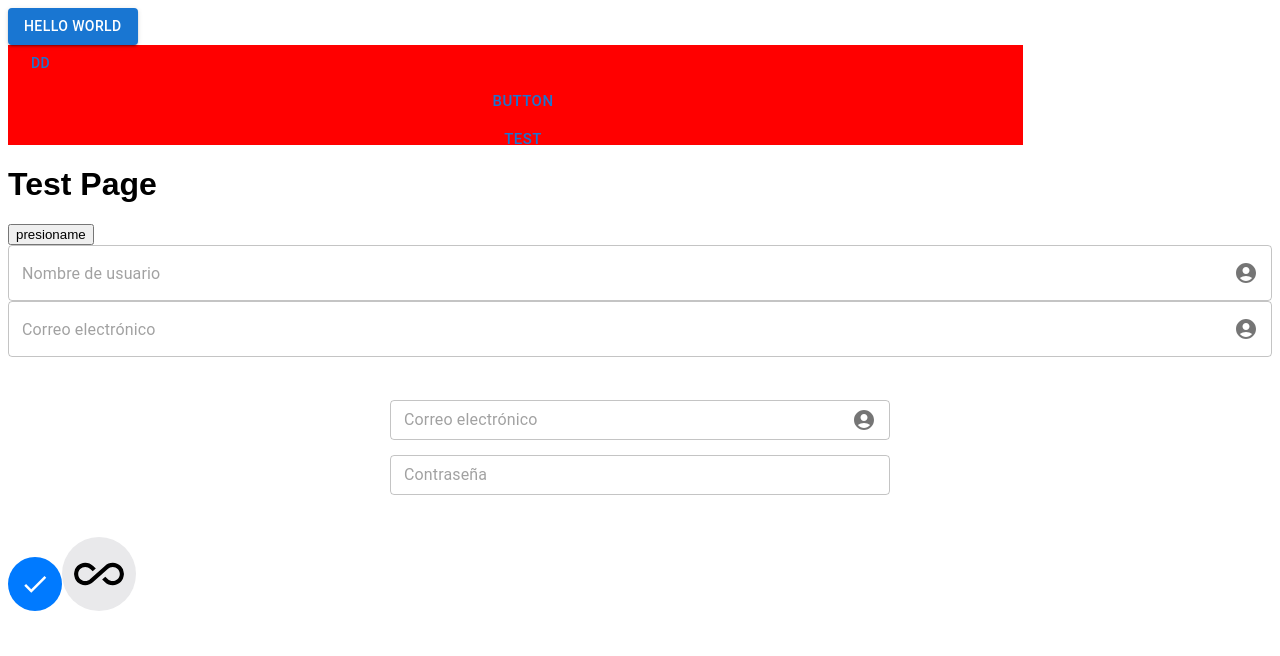
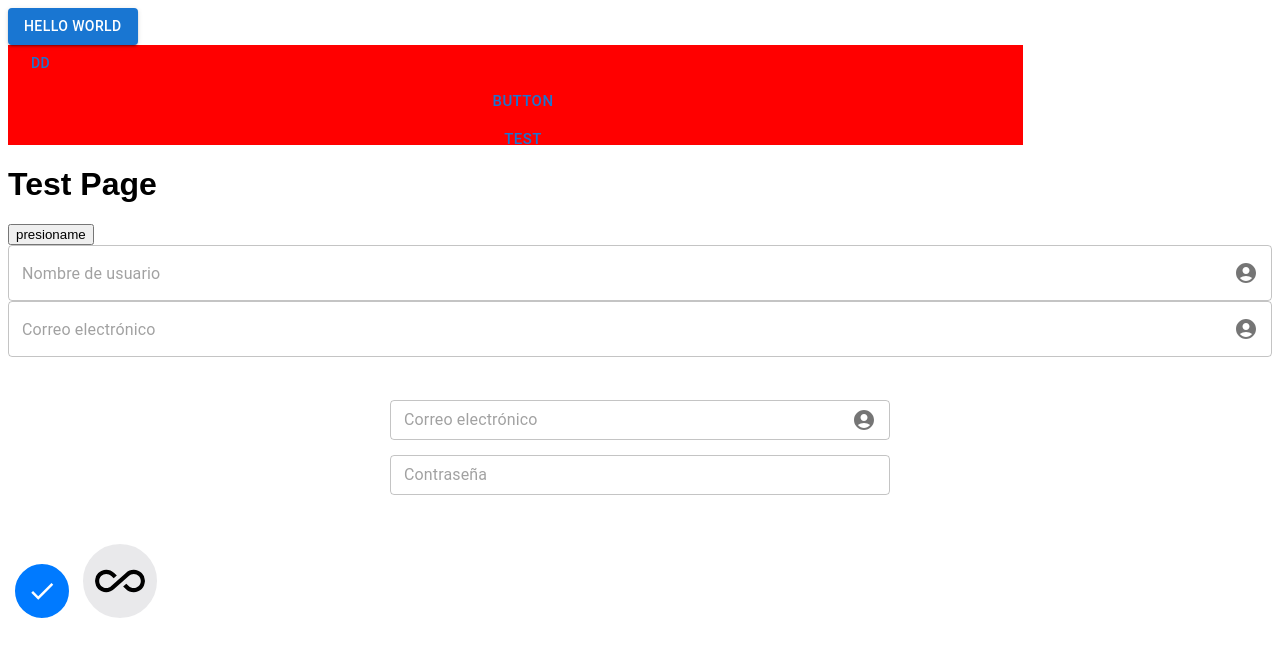
Before and after one commit to unmsmfisi-socialapplication/social_app, a Next.js app in the folder frontend/: page /test in a window 1280 px wide. Shown: the top 656 px of the page. Built offline with nearby package versions, Linux system fonts and the light colour scheme.

Commit message:
Added white border to images

```diff
--- a/frontend/src/components/atoms/CircleIcon/circleIcon.tsx
+++ b/frontend/src/components/atoms/CircleIcon/circleIcon.tsx
@@ -1,4 +1,3 @@
-"use client";
 import React from "react";
 import AllInclusiveIcon from "@mui/icons-material/AllInclusive";
 import { SvgIcon, SvgIconProps } from "@mui/material";
@@ -15,10 +14,15 @@ const WCircleIcon: React.FC<WCircleIconProps> = ({
   icon,
   iconSize,
 }) => {
+  const borderStyle = {
+    border: "2mm solid white",
+    borderRadius: "50%", //To make sure the edge is circular
+  };
+
   return (
     <SvgIcon
       component={icon}
-      sx={{ fontSize: iconSize }}
+      sx={{ fontSize: iconSize, ...borderStyle }} // Add the border to the style
       className={`circleIcon circleIcon--${typeColor}`}
     ></SvgIcon>
   );
```
Also changed, not shown: frontend/src/app/test/page.tsx (+3 -1 lines).
